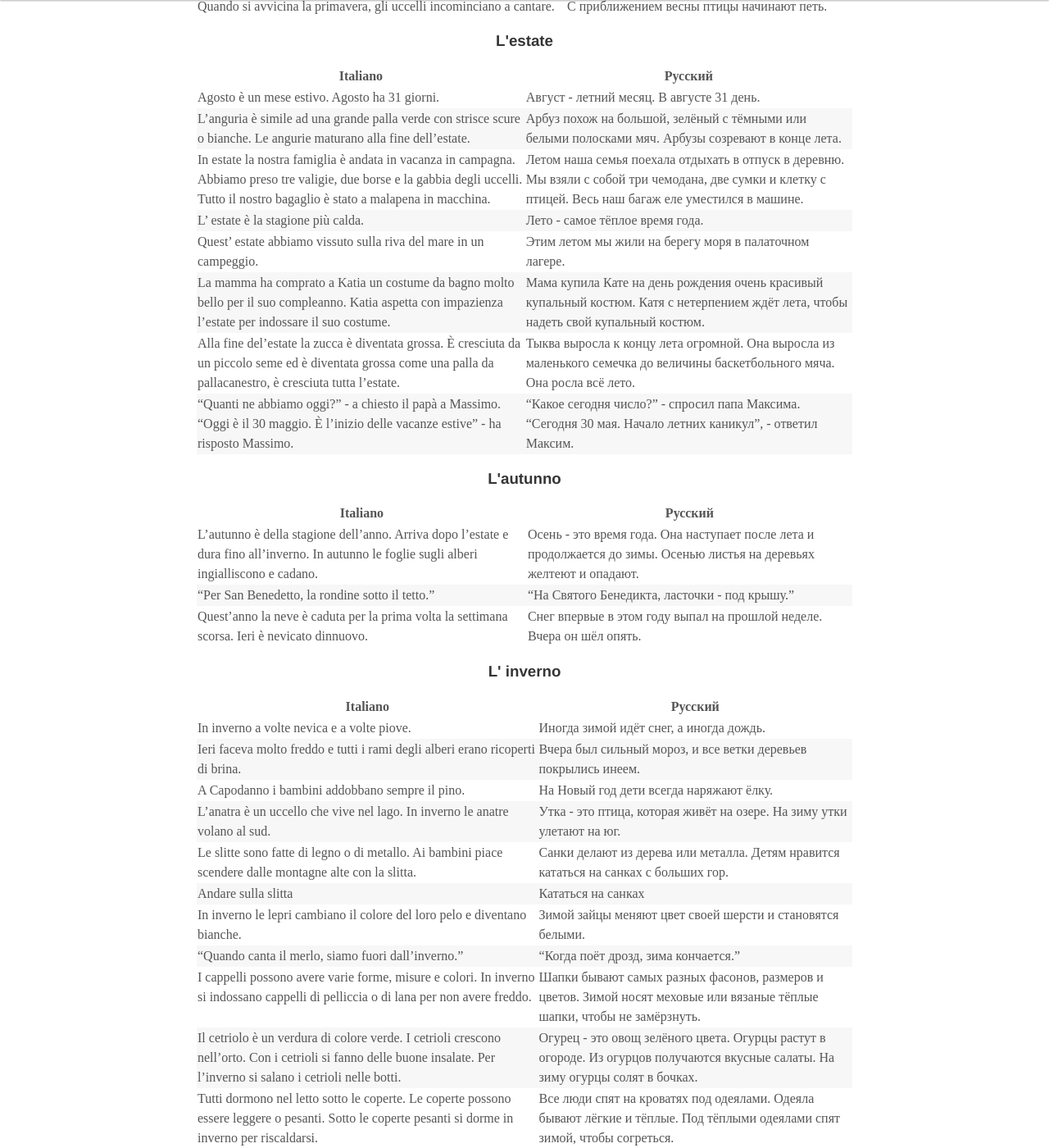
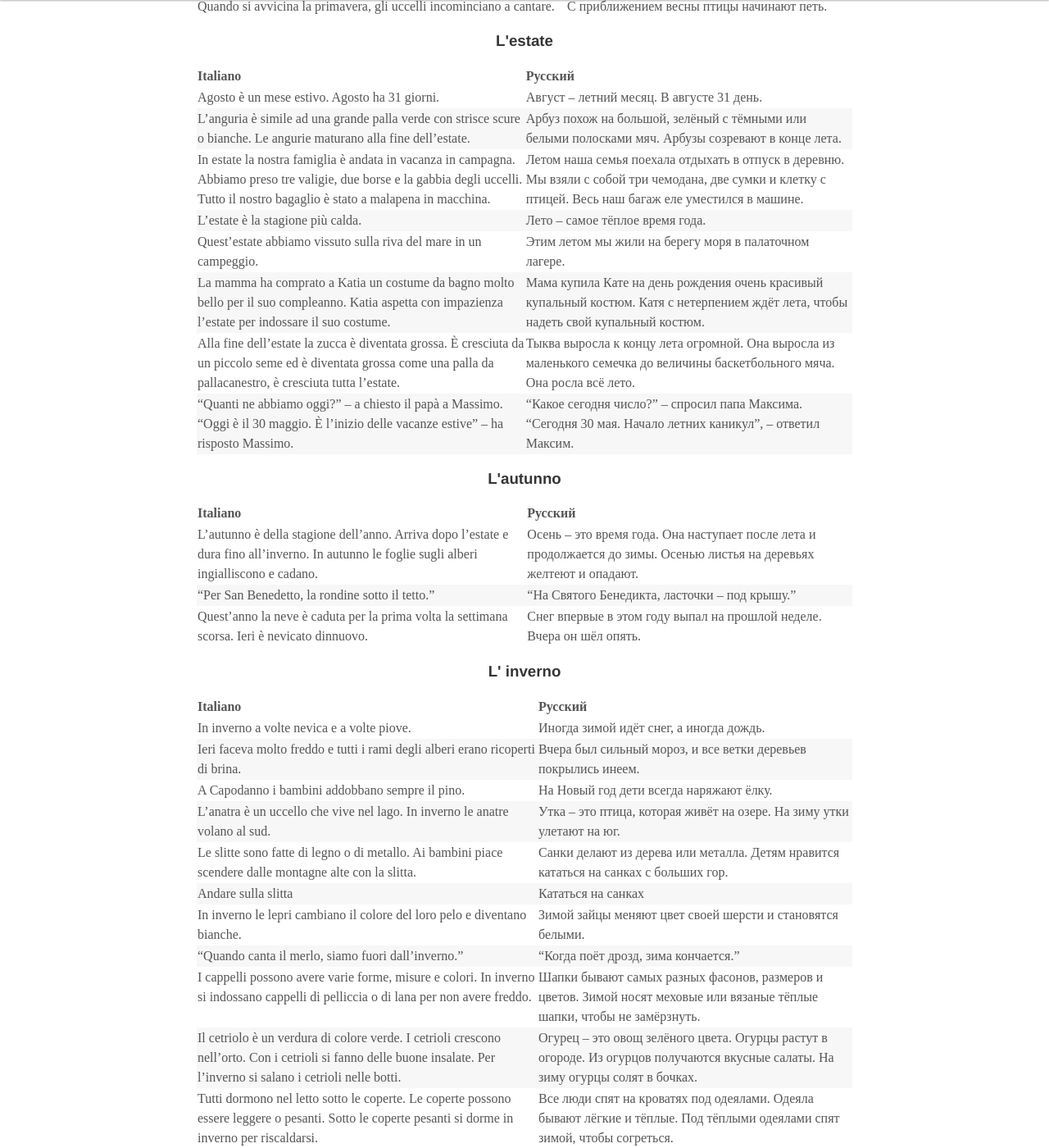
Before and after one commit to postolny/postolny.github.io, a Jekyll site: the page built from _posts/2020-11-23-le-stagioni.md, in a window 1280 px wide and 1400 px high, scrolled down 1322 px. Shown: the whole window at 82% size. Built offline with Jekyll 4.4.1, drawn with Linux system fonts in a browser that asks for light colours; nearby versions of some CDN libraries; some of the changed text lies outside the part shown.

Commit message:
Add files via upload

```diff
--- a/_posts/2020-11-23-le-stagioni.md
+++ b/_posts/2020-11-23-le-stagioni.md
@@ -11,49 +11,49 @@
 
 <h2 class="center">Le stagioni dell'anno</h2>
 
-<h3 style="text-align: center;">La primavera</h3>
+<h3 class="center">La primavera</h3>
 
 | Italiano                                                                                                              | Русский                                                                     |
-|-----------------------------------------------------------------------------------------------------------------------|-----------------------------------------------------------------------------|
-| Aprile è un mese primaverile. Aprile ha 30 giorni.                                                                    | Апрель - весенний месяц. В апреле 30 дней.                                  |
+|:----------------------------------------------------------------------------------------------------------------------|:----------------------------------------------------------------------------|
+| Aprile è un mese primaverile. Aprile ha 30 giorni.                                                                    | Апрель – весенний месяц. В апреле 30 дней.                                  |
 | Nel bosco crescono delle belle betulle. In primavera le loro foglie diventano verdi, in autunno invece ingialliscono. | В лесу растут красивые берёзы. Весной их листья зеленеют, а осенью желтеют. |
 | Quando si avvicina la primavera, gli uccelli incominciano a cantare.                                                  | С приближением весны птицы начинают петь.                                   |
 
-<h3 style="text-align: center;">L'estate</h3>
+<h3 class="center">L'estate</h3>
 
 | Italiano                                                                                                                                                                               | Русский                                                                                                                                                  |
-|----------------------------------------------------------------------------------------------------------------------------------------------------------------------------------------|----------------------------------------------------------------------------------------------------------------------------------------------------------|
-| Agosto è un mese estivo. Agosto ha 31 giorni.                                                                                                                                          | Август - летний месяц. В августе 31 день.                                                                                                                |
+|:---------------------------------------------------------------------------------------------------------------------------------------------------------------------------------------|:---------------------------------------------------------------------------------------------------------------------------------------------------------|
+| Agosto è un mese estivo. Agosto ha 31 giorni.                                                                                                                                          | Август – летний месяц. В августе 31 день.                                                                                                                |
 | L'anguria è simile ad una grande palla verde con strisce scure o bianche. Le angurie maturano alla fine dell'estate.                                                                   | Арбуз похож на большой, зелёный с тёмными или белыми полосками мяч. Арбузы созревают в конце лета.                                                       |
 | In estate la nostra famiglia è andata in vacanza in campagna. Abbiamo preso tre valigie, due borse e la gabbia degli uccelli. Tutto il nostro bagaglio è stato a malapena in macchina. | Летом наша семья поехала отдыхать в отпуск в деревню. Мы взяли с собой три чемодана, две сумки и клетку с птицей. Весь наш багаж еле уместился в машине. |
-| L' estate è la stagione più calda.                                                                                                                                                     | Лето - самое тёплое время года.                                                                                                                          |
-| Quest' estate abbiamo vissuto sulla riva del mare in un campeggio.                                                                                                                     | Этим летом мы жили на берегу моря в палаточном лагере.                                                                                                   |
+| L'estate è la stagione più calda.                                                                                                                                                      | Лето – самое тёплое время года.                                                                                                                          |
+| Quest'estate abbiamo vissuto sulla riva del mare in un campeggio.                                                                                                                      | Этим летом мы жили на берегу моря в палаточном лагере.                                                                                                   |
 | La mamma ha comprato a Katia un costume da bagno molto bello per il suo compleanno. Katia aspetta con impazienza l'estate per indossare il suo costume.                                | Мама купила Кате на день рождения очень красивый купальный костюм. Катя с нетерпением ждёт лета, чтобы надеть свой купальный костюм.                     |
-| Alla fine del'estate la zucca è diventata grossa. È cresciuta da un piccolo seme ed è diventata grossa come una palla da pallacanestro, è cresciuta tutta l'estate.                    | Тыква выросла к концу лета огромной. Она выросла из маленького семечка до величины баскетбольного мяча. Она росла всё лето.                              |
-| "Quanti ne abbiamo oggi?" - a chiesto il papà a Massimo. "Oggi è il 30 maggio. È l'inizio delle vacanze estive" - ha risposto Massimo.                                                 | "Какое сегодня число?" - спросил папа Максима. "Сегодня 30 мая. Начало летних каникул", - ответил Максим.                                                |
+| Alla fine dell'estate la zucca è diventata grossa. È cresciuta da un piccolo seme ed è diventata grossa come una palla da pallacanestro, è cresciuta tutta l'estate.                   | Тыква выросла к концу лета огромной. Она выросла из маленького семечка до величины баскетбольного мяча. Она росла всё лето.                              |
+| "Quanti ne abbiamo oggi?" – a chiesto il papà a Massimo. "Oggi è il 30 maggio. È l'inizio delle vacanze estive" – ha risposto Massimo.                                                 | "Какое сегодня число?" – спросил папа Максима. "Сегодня 30 мая. Начало летних каникул", – ответил Максим.                                                |
 
-<h3 style="text-align: center;">L'autunno</h3>
+<h3 class="center">L'autunno</h3>
 
 | Italiano                                                                                                                                      | Русский                                                                                                               |
-|-----------------------------------------------------------------------------------------------------------------------------------------------|-----------------------------------------------------------------------------------------------------------------------|
-| L'autunno è della stagione dell'anno. Arriva dopo l'estate e dura fino all'inverno. In autunno le foglie sugli alberi ingialliscono e cadano. | Осень - это время года. Она наступает после лета и продолжается до зимы. Осенью листья на деревьях желтеют и опадают. |
-| "Per San Benedetto, la rondine sotto il tetto."                                                                                               | "На Святого Бенедикта, ласточки - под крышу."                                                                         |
+|:----------------------------------------------------------------------------------------------------------------------------------------------|:----------------------------------------------------------------------------------------------------------------------|
+| L'autunno è della stagione dell'anno. Arriva dopo l'estate e dura fino all'inverno. In autunno le foglie sugli alberi ingialliscono e cadano. | Осень – это время года. Она наступает после лета и продолжается до зимы. Осенью листья на деревьях желтеют и опадают. |
+| "Per San Benedetto, la rondine sotto il tetto."                                                                                               | "На Святого Бенедикта, ласточки – под крышу."                                                                         |
 | Quest'anno la neve è caduta per la prima volta la settimana scorsa. Ieri è nevicato dinnuovo.                                                 | Снег впервые в этом году выпал на прошлой неделе. Вчера он шёл опять.                                                 |
 
-<h3 style="text-align: center;">L' inverno</h3>
+<h3 class="center">L' inverno</h3>
 
 | Italiano                                                                                                                                                               | Русский                                                                                                                         |
-|------------------------------------------------------------------------------------------------------------------------------------------------------------------------|---------------------------------------------------------------------------------------------------------------------------------|
+|:-----------------------------------------------------------------------------------------------------------------------------------------------------------------------|:--------------------------------------------------------------------------------------------------------------------------------|
 | In inverno a volte nevica e a volte piove.                                                                                                                             | Иногда зимой идёт снег, а иногда дождь.                                                                                         |
 | Ieri faceva molto freddo e tutti i rami degli alberi erano ricoperti di brina.                                                                                         | Вчера был сильный мороз, и все ветки деревьев покрылись инеем.                                                                  |
 | A Capodanno i bambini addobbano sempre il pino.                                                                                                                        | На Новый год дети всегда наряжают ёлку.                                                                                         |
-| L'anatra è un uccello che vive nel lago. In inverno le anatre volano al sud.                                                                                           | Утка - это птица, которая живёт на озере. На зиму утки улетают на юг.                                                           |
+| L'anatra è un uccello che vive nel lago. In inverno le anatre volano al sud.                                                                                           | Утка – это птица, которая живёт на озере. На зиму утки улетают на юг.                                                           |
 | Le slitte sono fatte di legno o di metallo. Ai bambini piace scendere dalle montagne alte con la slitta.                                                               | Санки делают из дерева или металла. Детям нравится кататься на санках с больших гор.                                            |
 | Andare sulla slitta                                                                                                                                                    | Кататься на санках                                                                                                              |
 | In inverno le lepri cambiano il colore del loro pelo e diventano bianche.                                                                                              | Зимой зайцы меняют цвет своей шерсти и становятся белыми.                                                                       |
 | "Quando canta il merlo, siamo fuori dall'inverno."                                                                                                                     | "Когда поёт дрозд, зима кончается."                                                                                             |
 | I cappelli possono avere varie forme, misure e colori. In inverno si indossano cappelli di pelliccia o di lana per non avere freddo.                                   | Шапки бывают самых разных фасонов, размеров и цветов. Зимой носят меховые или вязаные тёплые шапки, чтобы не замёрзнуть.        |
-| Il cetriolo è un verdura di colore verde. I cetrioli crescono nell'orto. Con i cetrioli si fanno delle buone insalate. Per l'inverno si salano i cetrioli nelle botti. | Огурец - это овощ зелёного цвета. Огурцы растут в огороде. Из огурцов получаются вкусные салаты. На зиму огурцы солят в бочках. |
+| Il cetriolo è un verdura di colore verde. I cetrioli crescono nell'orto. Con i cetrioli si fanno delle buone insalate. Per l'inverno si salano i cetrioli nelle botti. | Огурец – это овощ зелёного цвета. Огурцы растут в огороде. Из огурцов получаются вкусные салаты. На зиму огурцы солят в бочках. |
 | Tutti dormono nel letto sotto le coperte. Le coperte possono essere leggere o pesanti. Sotto le coperte pesanti si dorme in inverno per riscaldarsi.                   | Все люди спят на кроватях под одеялами. Одеяла бывают лёгкие и тёплые. Под тёплыми одеялами спят зимой, чтобы согреться.        |
 | Il piccolo Vittorio ancora adesso crede a Babbo Natale. Ogni anno Babbo Natale mette dei bei regali sotto il cuscino di Vittorio.                                      | Маленький Витя до сих пор верит в Деда Мороза. Каждый год Дед Мороз кладёт Вите под подушку красивые подарки.                   |
-| Decembre è l'ultimo mese dell'anno. Decembre ha 31 giorni.                                                                                                             | Декабрь - последний месяц года. В декабре 31 день.                                                                              |
+| Decembre è l'ultimo mese dell'anno. Decembre ha 31 giorni.                                                                                                             | Декабрь – последний месяц года. В декабре 31 день.                                                                              |
```
